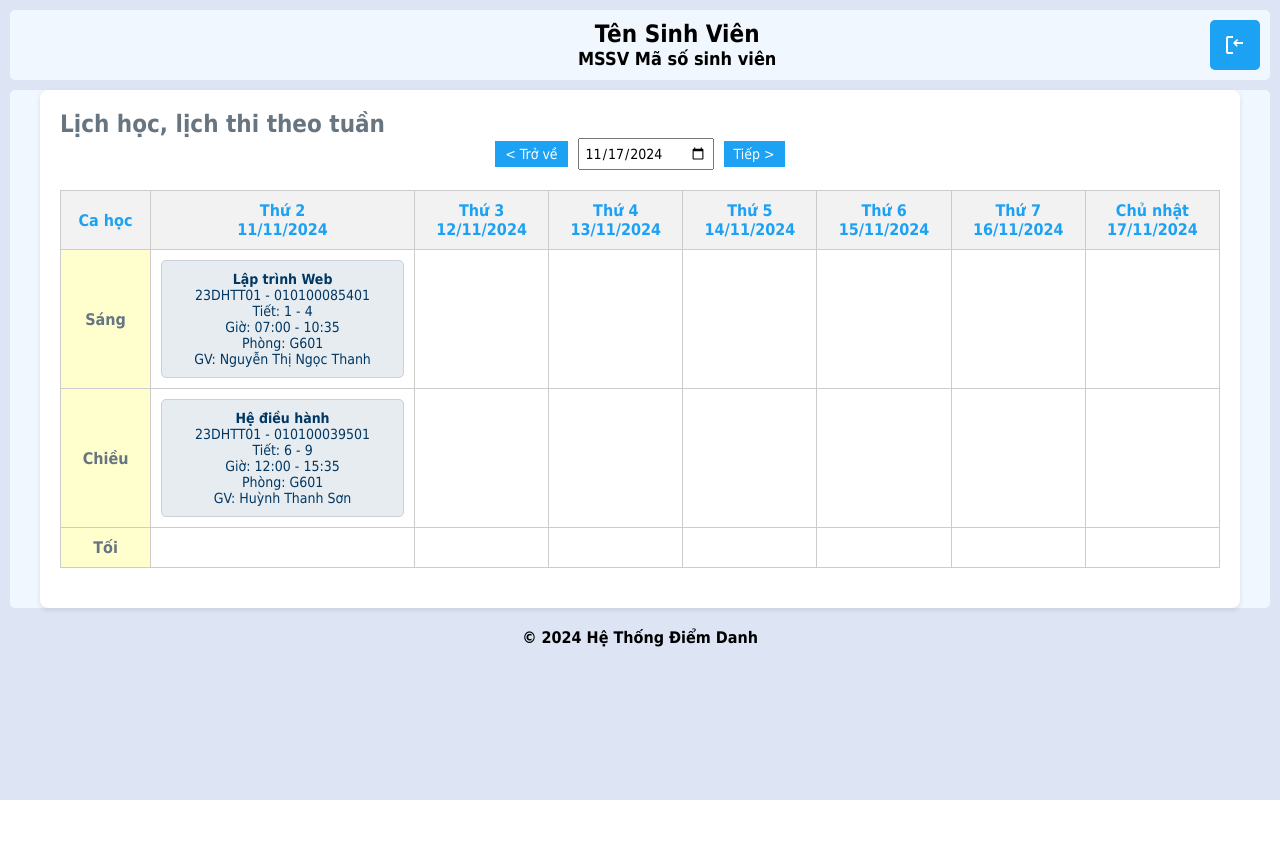
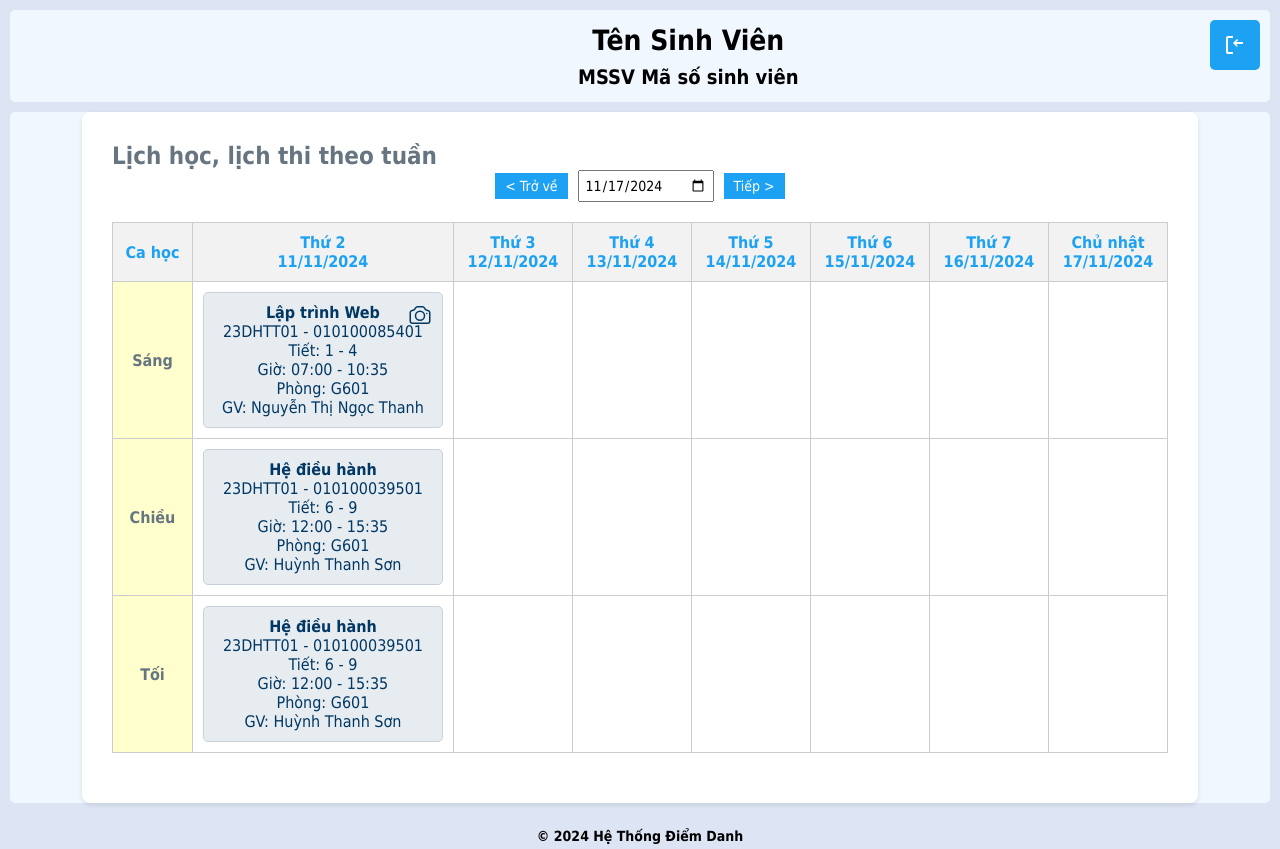
Before and after one commit to PhuuQuiii/AI-Facial-recognition, a Flask app: page /student_dashboard in a window 1280 px wide. Before the commit the page ends 800 px from the top, so only its background shows below. Run offline with Flask 3, Linux system fonts and the light colour scheme; parts of the project's set-up code (start-up, migrations or seed data) failed here and were passed over; some libraries are stand-ins or nearby versions.

Commit message:
gắn icon camera và xử lý nhấn nút camera thì mở cam python nhận diện

```diff
--- a/src/face_rec_cam.py
+++ b/src/face_rec_cam.py
@@ -66,9 +66,9 @@
     FACTOR = 0.709
     IMAGE_SIZE = 182
     INPUT_IMAGE_SIZE = 160
-    CLASSIFIER_PATH = 'Models/facemodel.pkl'
+    CLASSIFIER_PATH = '../Models/facemodel.pkl'
     VIDEO_PATH = args.path
-    FACENET_MODEL_PATH = 'Models/20180402-114759.pb'
+    FACENET_MODEL_PATH = '../Models/20180402-114759.pb'
 
     # Load The Custom Classifier
     with open(CLASSIFIER_PATH, 'rb') as file:
@@ -91,7 +91,7 @@
             phase_train_placeholder = tf.compat.v1.get_default_graph().get_tensor_by_name("phase_train:0")
             embedding_size = embeddings.get_shape()[1]
 
-            pnet, rnet, onet = align.detect_face.create_mtcnn(sess, "src/align")
+            pnet, rnet, onet = align.detect_face.create_mtcnn(sess, "../src/align")
 
             people_detected = set()
             person_detected = collections.Counter()
--- a/src/static/css/styles.css
+++ b/src/static/css/styles.css
@@ -12,19 +12,22 @@
     display: flex;
     text-align: center;
     justify-content: center;
-    margin: 10px 10px;
-    align-items:
-    center; gap:20px;
+    margin: 10px;
+    align-items: center;
+    gap: 20px;
     background-color: hsl(213, 85%, 97%);
     border-radius: 5px;
-    padding: 10px;
+    padding: 15px;
     display: flex;
     flex-direction: column;
 }
 
 footer{
     justify-self: center;
-    margin-bottom: 20px;
+    margin: 0;
+    padding: 5px;
+    font-size: 14px;
+    text-align: center;
 }
 
 header h1, header h2 {
@@ -264,12 +267,13 @@
   }
   /*dashboard student*/
   .schedule-container {
-    max-width: 1200px;
+    max-width: 90%;
     margin: 0 auto;
     background: #fff;
-    padding: 20px;
+    padding: 30px;
     border-radius: 8px;
     box-shadow: 0 2px 5px rgba(0, 0, 0, 0.1);
+    height: auto;
 }
 
 .options {
@@ -283,6 +287,7 @@
     width: 100%;
     border-collapse: collapse;
     margin-bottom: 20px;
+    min-height: 400px;
 }
 
 .schedule-table th, .schedule-table td {
@@ -292,13 +297,22 @@
 }
 
 .class-box {
+    position: relative;
     background-color: #e7ecf0;
     border: 1px solid #c9d0db;
-     padding: 10px;
+    padding: 10px;
     border-radius: 5px;
-    font-size: 14px;
-   color: #003763;
-   font-weight: normal;
+    font-size: 16px;
+    color: #003763;
+    font-weight: normal;
+}
+
+.icon-camera {
+    position: absolute;
+    top: 10px;
+    right: 10px;
+    width: 24px;
+    height: 24px;
 }
 
 .legend {
@@ -361,7 +375,7 @@
     display: flex;
     text-align: center;
     justify-content: center;
-    margin: 10px 10px;
+    margin: 10px;
     align-items: center; gap:20px;
     background-color: hsl(213, 85%, 97%);
     border-radius: 5px;
@@ -373,12 +387,14 @@
 
   .header_sd h1 {
     margin: 0;
-    font-size: 24px;
+    font-size: 28px;
+    line-height: 1.5;
   }
 
   .header_sd h2 {
     margin: 0;
-    font-size: 18px;
+    font-size: 20px;
+    line-height: 1.5;
   }
 
   .header-left{
--- a/src/templates/student_dashboard.html
+++ b/src/templates/student_dashboard.html
@@ -54,6 +54,12 @@
                         <td class="td_ca"><b>Sáng</b></td>
                         <td>
                             <div class="class-box">
+                                <div class="icon-camera" onclick="openCamera()">
+                                    <svg xmlns="http://www.w3.org/2000/svg" fill="none" viewBox="0 0 24 24" stroke-width="1.5" stroke="currentColor" class="size-6">
+                                        <path stroke-linecap="round" stroke-linejoin="round" d="M6.827 6.175A2.31 2.31 0 0 1 5.186 7.23c-.38.054-.757.112-1.134.175C2.999 7.58 2.25 8.507 2.25 9.574V18a2.25 2.25 0 0 0 2.25 2.25h15A2.25 2.25 0 0 0 21.75 18V9.574c0-1.067-.75-1.994-1.802-2.169a47.865 47.865 0 0 0-1.134-.175 2.31 2.31 0 0 1-1.64-1.055l-.822-1.316a2.192 2.192 0 0 0-1.736-1.039 48.774 48.774 0 0 0-5.232 0 2.192 2.192 0 0 0-1.736 1.039l-.821 1.316Z" />
+                                        <path stroke-linecap="round" stroke-linejoin="round" d="M16.5 12.75a4.5 4.5 0 1 1-9 0 4.5 4.5 0 0 1 9 0ZM18.75 10.5h.008v.008h-.008V10.5Z" />
+                                    </svg>
+                                </div>
                                 <strong>Lập trình Web</strong><br>
                                 23DHTT01 - 010100085401<br>
                                 Tiết: 1 - 4<br>
@@ -90,7 +96,16 @@
                     </tr>
                     <tr>
                         <td class="td_ca"><b>Tối</b></td>
-                        <td></td>
+                        <td>
+                          <div class="class-box">
+                              <strong>Hệ điều hành</strong><br>
+                              23DHTT01 - 010100039501<br>
+                              Tiết: 6 - 9<br>
+                              Giờ: 12:00 - 15:35<br>
+                              Phòng: G601<br>
+                              GV: Huỳnh Thanh Sơn
+                          </div>
+                       </td>
                         <td></td>
                         <td></td>
                         <td></td>
@@ -111,7 +126,6 @@
     <link href="../stactic/js/scripts.js">
   </footer>
 
-  <script src="https://cdn.socket.io/4.0.0/socket.io.min.js"></script>
   <script>
     function toggleAttendanceMenu(element) {
       // Tìm phần tử chứa menu điểm danh tương ứng với dòng hiện tại
@@ -155,173 +169,18 @@
         });
     }
 
-    // function updateStatus(status) {
-    //           // Bạn có thể sử dụng status (attendance/absent) để thay đổi trạng thái
-    //           const newStatus = status;
-    //           updateAttendance(student.MSSV, newStatus, student.class_id);
-    // }
-    // const socket = io();
-    // const teacherInfo = JSON.parse(sessionStorage.getItem("teacherInfo"));
-    // console.log("Teacher Info:", teacherInfo); // Kiểm tra thông tin giáo viên
+    function openCamera() {
+        fetch('/open_camera')
+            .then(response => {
+                if (response.ok) {
+                    console.log("Camera opened successfully");
+                } else {
+                    console.error("Failed to open camera");
+                }
+            })
+            .catch(error => console.error("Error:", error));
+    }
 
-    // if (teacherInfo && teacherInfo.teacher_id) {
-    //   document.getElementById("studentName").innerText = teacherInfo.name;
-    //   document.getElementById("className").innerText = "";
-    //   loadClasses(teacherInfo.teacher_id);
-    // } else {
-    //   console.error(
-    //     "Teacher ID is undefined or teacherInfo is not available."
-    //   );
-    // }
-
-    // function loadClasses(teacherId) {
-    //   fetch(`/get_classes?teacher_id=${teacherId}`)
-    //     .then((response) => response.json())
-    //     .then((data) => {
-    //       console.log("Classes data:", data);
-    //       const classList = document.getElementById("class");
-    //       console.log(classList);
-    //       classList.innerHTML = "";
-    //       data.classes.forEach((i) => {
-    //         const listItem = document.createElement('li');
-
-    //         // Tạo phần tử label và thêm vào listItem
-    //         const label = document.createElement('label');
-    //         label.setAttribute('for', 'class');
-    //         label.innerText = `${i.id_class} - ${i.name}`;
-
-
-    //         label.onclick = () => {
-    //           loadStudents(i.id_class);
-    //           document.getElementById("className").innerText = i.name; // Cập nhật tên lớp trên header
-    //           document.getElementById("classRoom").innerText = i.room; // Hiển thị table điểm danh
-    //         };
-    //         // Gắn label vào listItem
-    //         listItem.appendChild(label);
-
-    //         // Thêm listItem vào classList
-    //         classList.appendChild(listItem);
-    //       });
-    //     });
-    // }
-
-    // function loadStudents(classId) {
-    //   fetch(`/get_students?class_id=${classId}`)
-    //     .then((response) => response.json())
-    //     .then((data) => {
-    //       console.log(data);
-    //       const studentTableBody = document
-    //         .getElementById("liststudent")
-    //         .getElementsByTagName("tbody")[0];
-    //       studentTableBody.innerHTML = ""; // Clear previous data
-    //       data.students.forEach((student) => {
-    //         const row = studentTableBody.insertRow();
-    //         row.insertCell(0).innerText = student.MSSV;
-    //         row.insertCell(1).innerText = student.name;
-
-    //         if (student.status == "Absent"){
-    //             row.insertCell(2).innerHTML = '<i class="icon-cancel"></i>';
-    //         } else {
-    //           row.insertCell(2).innerHTML = '<i class="icon-tick"></i>';
-    //         }
-
-    //         // Thêm nút cập nhật
-    //         const actionCell = row.insertCell(3);
-    //         const updateButton = document.createElement('div');
-    //         updateButton.style.position = 'relative';
-    //         updateButton.style.display = 'inline-flex';
-    //         updateButton.style.alignItems = 'center';
-    //         updateButton.innerHTML = `
-    //                           <i class="icon-edit" onclick="toggleAttendanceMenu(this)"></i>
-    //                           <div class="attendance-menu" style="display: none;">
-    //                             <ul>
-    //                               <li value="attendance" onclick="updateStatus('attendance')">Điểm danh</li>
-    //                               <li value="absent" onclick="updateStatus('absent')">Chưa điểm danh</li>
-    //                             </ul>
-    //                           </div>
-
-    //         `;
-
-    //         actionCell.appendChild(updateButton);
-    //       });
-    //     });
-    // }
-
-    // function updateAttendance(mssv, status, classId) {
-    //   const date = new Date().toISOString().split("T")[0];
-
-    //   // Kiểm tra xem có bản ghi nào đã tồn tại không
-    //   fetch(`/check_attendance?student_id=${mssv}&date=${date}`)
-    //     .then((response) => response.json())
-    //     .then((data) => {
-    //       if (data.exists) {
-    //         // Nếu bản ghi tồn tại, xóa nó trước khi thêm bản ghi mới
-    //         fetch("/delete_attendance", {
-    //           method: "POST",
-    //           headers: {
-    //             "Content-Type": "application/json",
-    //           },
-    //           body: JSON.stringify({
-    //             MSSV: mssv,
-    //             date: date,
-    //           }),
-    //         })
-    //           .then((response) => response.json())
-    //           .then((deleteData) => {
-    //             if (deleteData.success) {
-    //               console.log("Old attendance record deleted successfully.");
-    //               addNewAttendance(mssv, status, classId, date);
-    //             } else {
-    //               console.error("Error deleting old attendance record.");
-    //             }
-    //           });
-    //       } else {
-    //         // Nếu không có bản ghi nào, thêm mới
-    //         addNewAttendance(mssv, status, classId, date);
-    //       }
-    //     });
-    // }
-
-    // function addNewAttendance(mssv, status, classId, date) {
-    //   fetch("/update_attendance", {
-    //     method: "POST",
-    //     headers: {
-    //       "Content-Type": "application/json",
-    //     },
-    //     body: JSON.stringify({
-    //       MSSV: mssv,
-    //       date: date,
-    //       status: status,
-    //       class_id: classId,
-    //     }),
-    //   })
-    //     .then((response) => response.json())
-    //     .then((data) => {
-    //       if (data.success) {
-    //         console.log("Attendance updated successfully");
-    //       } else {
-    //         console.error("Error updating attendance");
-    //       }
-    //     });
-    // }
-
-    // socket.on("response", function (data) {
-    //   if (data.message) {
-    //     showNotification(data.message);
-    //   }
-    // });
-
-    // function showNotification(message) {
-    //   const notification = document.createElement("div");
-    //   notification.className = "notification";
-    //   notification.innerText = message;
-    //   document.body.appendChild(notification);
-
-    //   setTimeout(() => {
-    //     notification.remove();
-    //   }, 5000); // Thời gian hiển thị 5 giây
-    // }
   </script>
 </body>
-
 </html>
```
Also changed, not shown: src/face_rec_flask.py (+10 -0 lines).
